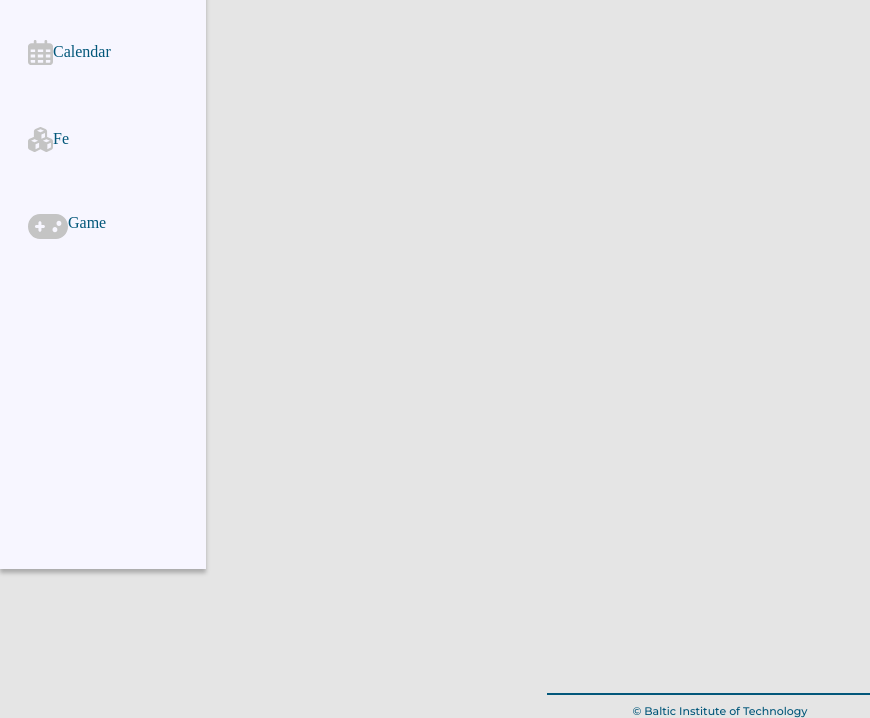
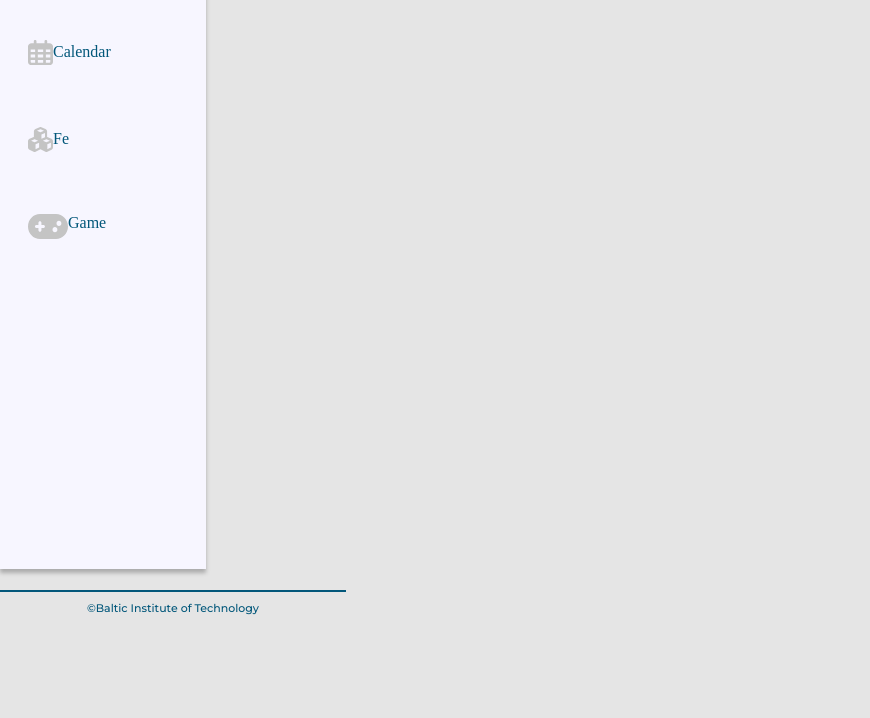
Before and after one commit to Audriusvilnius/Friday--challenge-Audrius, a website: page index.html in a window 1280 px wide. Shown: the part 178-896 px from the top of the page, without its empty margins (0-870 px from the left). After the commit the page ends 800 px from the top, so only its background shows below. Drawn offline with Linux system fonts and the light colour scheme.

Commit message:
footer position

```diff
--- a/index.html
+++ b/index.html
@@ -17,7 +17,6 @@
 <body>
     <header>
         <div class="conteiner">
-            <div>
             <div class="logo">
                 <img src="./assets/logo.svg" alt="bitlogo">
                 <div>
@@ -26,7 +25,7 @@
                 <div class="nav">
                     <nav>
                         <a class="icon" href="home"><img src="./assets/home-icon.svg" alt="">
-                                <span class="textnav"> HOME     </span> </a>
+                            <span class="textnav"> HOME </span> </a>
                         <a class="icon" href="calendar"><img src="./assets/calendar-icon.svg" alt="">
                             <span class="textnav">Calendar</span></a>
                         <a class="icon" href="fe"><img src="./assets/fe-icon.svg" alt="">
@@ -37,19 +36,17 @@
                 </div>
             </div>
         </div>
-        </div>
     </header>
     <main>
-
+        <!-- MAIN -->
     </main>
     <footer>
         <div class="sep-footer ">
             <div class="footer">
-            <span>&copy  Baltic Institute of Technology</span>
+                <span>&copy </span> Baltic Institute of Technology
             </div>
         </div>
     </footer>
 
 </body>
-
 </html>
--- a/styles/global.css
+++ b/styles/global.css
@@ -9,7 +9,6 @@
     --nav-icon-border-color:#C4C4C4;
     --footer-border-color:#02577A;
     --footer-text-color:#02577A;
-    --
 }
 
 body,
--- a/styles/main.css
+++ b/styles/main.css
@@ -1,12 +1,13 @@
 @import url('https://fonts.googleapis.com/css2?family=Montserrat:wght@500&display=swap');
 @import'./global.css';
 @import'./loyout.css';
+
 
 header {
     width: 100px;
     height: 100vh;
     position: fixed;
-    top:0;
+    top: 0;
     left: 0px;
     top: calc(50% - 906px/2);
     background: #F7F6FF;
@@ -53,13 +54,16 @@ header:hover {
     right: 0;
     top: calc(50% - 57px/2 - 282.5px);
 }
-.icon > .textnav{
+
+.icon>.textnav {
     visibility: hidden;
     transition: 0.3s;
 }
-.icon-game >.textnav {
+
+.icon-game>.textnav {
     visibility: hidden;
 }
+
 .icon {
     transform: translateY(-112px);
     display: flex;
@@ -73,20 +77,23 @@ header:hover {
     text-align: auto auto;
 
 }
-header:hover .textnav{
-    visibility:visible;
+
+header:hover .textnav {
+    visibility: visible;
     color: #02577A;
     transition: 1s;
 
 
 
 }
+
 .icon:hover,
 .icon-game:hover {
     background-color: white;
     border-radius: 25px 0px 0px 25px;
     transition: .2s;
 }
+
 .icon:hover {
     background-color: white;
     border-radius: 25px 0px 0px 25px;
@@ -111,7 +118,8 @@ header:hover .textnav{
     padding-top: 11px;
     height: 24px;
     left: 626px;
-    top: 882px;
+    top: 100vh;
+    ;
     font-family: 'Montserrat';
     font-style: normal;
     font-weight: 500;
@@ -124,10 +132,11 @@ header:hover .textnav{
 }
 
 .sep-footer {
+    display: flex;
+    justify-content: center;
     position: absolute;
     width: 346.01px;
     height: 0px;
-    left: 547px;
-    top: 871px;
+    top: 96vh;
     border: 1px solid #02577A;
 }
```
Lines whose indentation alone changed are shown as unchanged.
